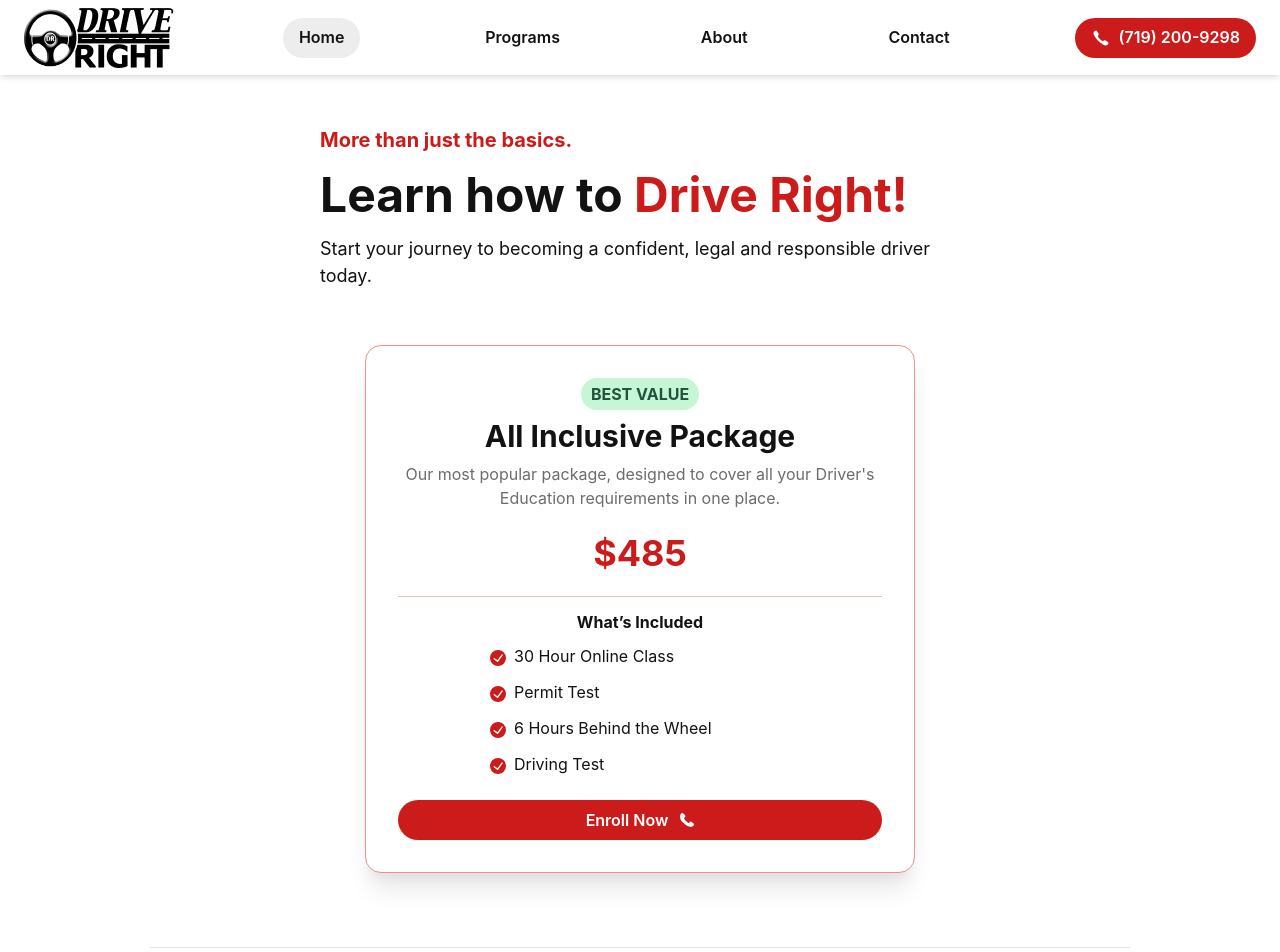
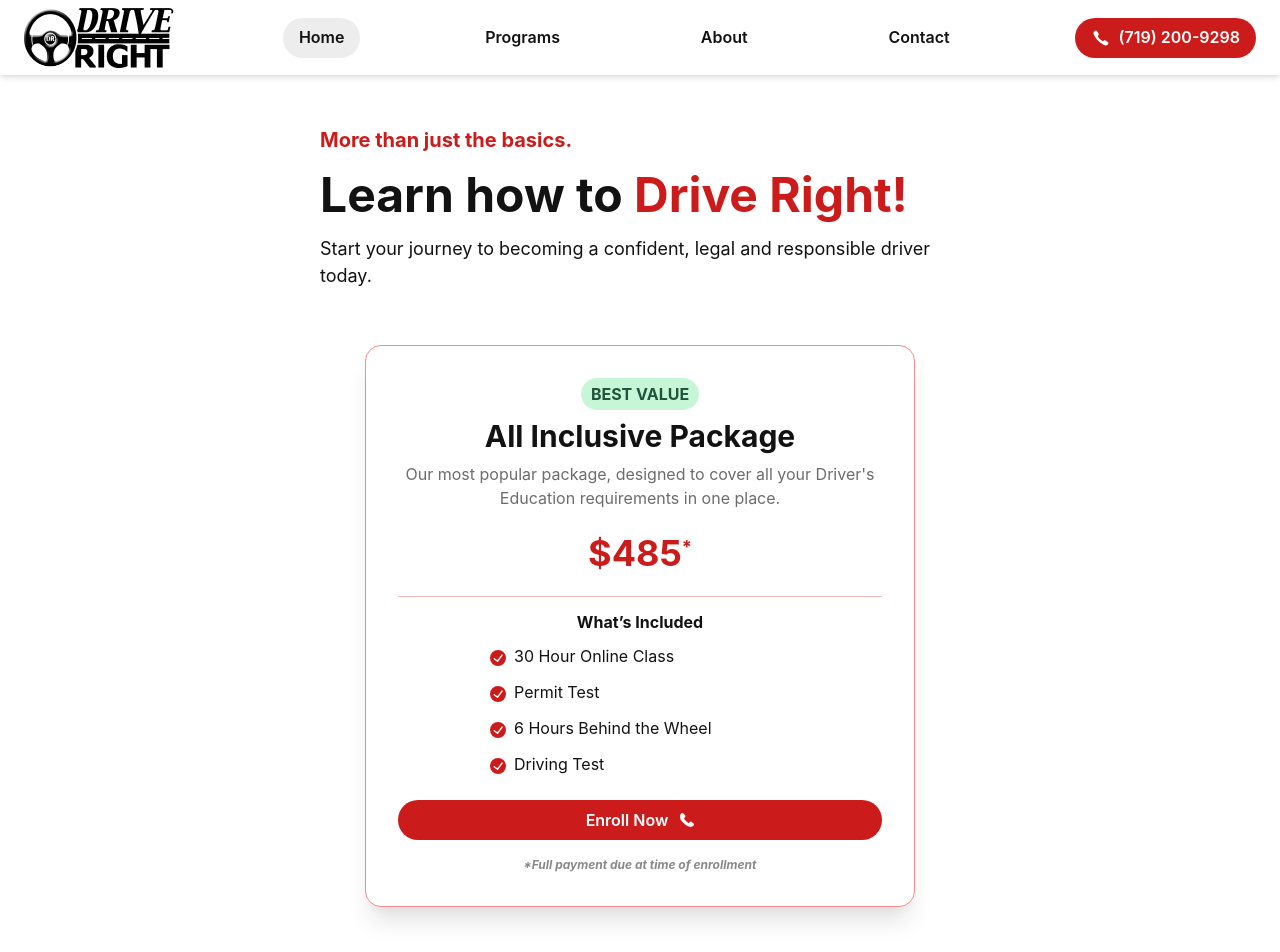
Before and after one commit to KyleRobison15/drive-right-academy, a React (Vite) app: page / in a window 1280 px wide. Shown: the top 952 px of the page. Built offline with nearby package versions, Linux system fonts and the light colour scheme.

Commit message:
Add footnote to all inclusive ad

```diff
--- a/src/components/AllInclusiveAd.tsx
+++ b/src/components/AllInclusiveAd.tsx
@@ -43,8 +43,8 @@
         All Inclusive Package
       </Heading>
       <Text fontSize="md" color="gray.600" mb={4}>
-        Our most popular package, designed to cover all your Driver's Education requirements in one
-        place.
+        Our most popular package, designed to cover all your Driver's Education
+        requirements in one place.
       </Text>
 
       <Text
@@ -54,6 +54,14 @@
         mb={4}
       >
         $485
+        <Text
+          as="span"
+          fontSize="lg"
+          color={`${componentColorScheme}.500`}
+          verticalAlign="super"
+        >
+          *
+        </Text>
       </Text>
 
       <Divider my="16px" />
@@ -91,8 +99,16 @@
           Driving Test
         </ListItem>
       </List>
-
       <EnrollNowButton />
+      <Text
+        fontSize="xs"
+        color="gray.500"
+        mt={4}
+        fontStyle="italic"
+        fontWeight="bold"
+      >
+        *Full payment due at time of enrollment
+      </Text>
     </Box>
   );
 };
```
